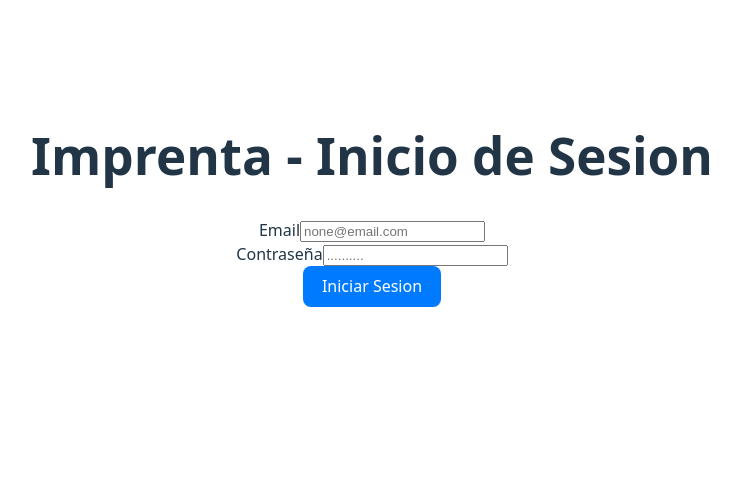
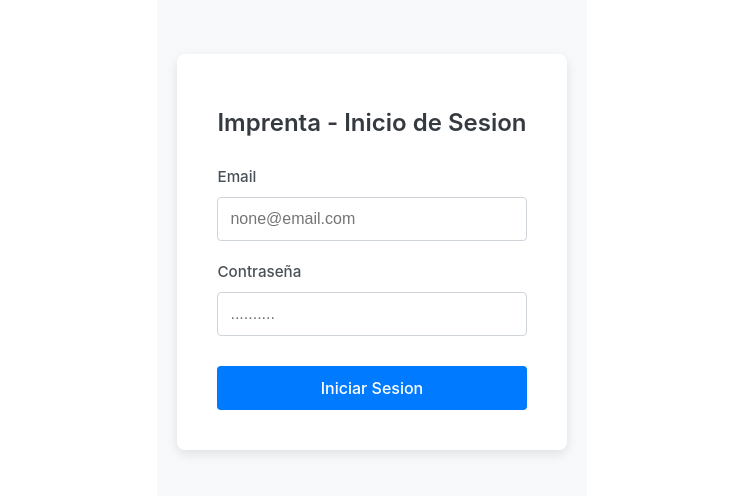
Before and after one commit to MatAviez05/Imprenta-FrontEnd, a React app in the folder frontend/: page /login in a window 1280 px wide. Shown: the part 200-696 px from the top of the page, without its empty margins (268-1008 px from the left). Built offline with nearby package versions, Linux system fonts and the light colour scheme; the HTML template or start-up script is replaced by a standard one.

Commit message:
logica en el app y css para el loginPage

```diff
--- a/frontend/src/App.tsx
+++ b/frontend/src/App.tsx
@@ -24,22 +24,22 @@ function App() {
     <BrowserRouter>
       <Routes>
         <Route
-          path="/"
-          element={<HomePage/>}
+          path="/login"
+          element={user ? <Navigate to='/' replace/> : <LoginPage/>}
         />
         <Route
-          path='/login'
-          element={<LoginPage />}
+          path='/'
+          element={user ? <HomePage /> : <Navigate to="/login" replace />}
         />
 
         <Route
-          path='/all-pedidos'
-          element={<TodosPedidosPage />}
+          path='/pedidos'
+          element={user ? <TodosPedidosPage /> : <Navigate to="/login" replace />}
         />
 
         <Route
           path='/clients'
-          element={<ClientsPage />}
+          element={user ? <ClientsPage /> : <Navigate to="/login" replace />}
         />
       </Routes>
     </BrowserRouter>
--- a/frontend/src/pages/LoginPage.tsx
+++ b/frontend/src/pages/LoginPage.tsx
@@ -1,6 +1,7 @@
 import { useState } from 'react';
 import { useNavigate, Link } from 'react-router-dom';
 import { useAuth } from '../context/AuthContext';
+import './css/LoginPage.css'
 
 function LoginPage(){
 
--- /dev/null
+++ b/frontend/src/pages/css/LoginPage.css
@@ -0,0 +1,102 @@
+/* --- Contenedor Principal (Centrado perfecto) --- */
+.login-conteiner {
+    min-height: 100vh;
+    display: flex;
+    align-items: center; /* Centrado vertical */
+    justify-content: center; /* Centrado horizontal */
+    background-color: #f8f9fa; /* Mismo gris de fondo que la otra página */
+    font-family: -apple-system, BlinkMacSystemFont, "Segoe UI", Roboto, "Helvetica Neue", Arial, sans-serif;
+    padding: 20px; /* Para que no toque los bordes en celulares */
+}
+
+/* --- Tarjeta de Login --- */
+.login-card {
+    background-color: white;
+    padding: 40px;
+    border-radius: 8px;
+    box-shadow: 0 4px 12px rgba(0, 0, 0, 0.1); /* Sombra suave */
+    width: 100%;
+    max-width: 400px; /* Ancho máximo para que no se estire demasiado */
+    text-align: center;
+}
+
+.login-card h1 {
+    font-size: 1.5rem;
+    color: #343a40;
+    margin-bottom: 30px; /* Separación con el formulario */
+    font-weight: 600;
+}
+
+/* --- Grupos del Formulario --- */
+.form-group {
+    margin-bottom: 20px;
+    text-align: left; /* Alineamos etiquetas e inputs a la izquierda */
+}
+
+.form-group label {
+    display: block;
+    margin-bottom: 8px;
+    color: #495057;
+    font-weight: 500;
+    font-size: 0.95rem;
+}
+
+/* --- Inputs --- */
+.form-group input {
+    width: 100%;
+    padding: 12px;
+    border: 1px solid #ced4da;
+    border-radius: 4px;
+    font-size: 1rem;
+    color: #f8f8f8;
+    transition: border-color 0.15s ease-in-out, box-shadow 0.15s ease-in-out;
+    box-sizing: border-box; /* Asegura que el padding no rompa el ancho */
+}
+
+.form-group input:focus {
+    outline: none;
+    border-color: #80bdff;
+    box-shadow: 0 0 0 0.2rem rgba(0, 123, 255, 0.25); /* Efecto glow azul al escribir */
+}
+
+.form-group input:disabled {
+    background-color: #e9ecef;
+    cursor: not-allowed;
+}
+
+/* --- Mensaje de Error (Reutilizado) --- */
+.error-message {
+    background-color: #f8d7da;
+    color: #721c24;
+    padding: 10px;
+    border-radius: 4px;
+    margin-bottom: 20px;
+    font-size: 0.9rem;
+    border: 1px solid #f5c6cb;
+    text-align: left;
+}
+
+/* --- Botón de Acción (Primary) --- */
+.btn-primary {
+    width: 100%; /* Botón ancho completo */
+    padding: 12px;
+    background-color: #007bff; /* Mismo azul que usaste antes */
+    color: white;
+    border: none;
+    border-radius: 4px;
+    font-size: 1rem;
+    font-weight: 500;
+    cursor: pointer;
+    transition: background-color 0.2s;
+    margin-top: 10px;
+}
+
+.btn-primary:hover:not(:disabled) {
+    background-color: #0056b3; /* Azul más oscuro al pasar mouse */
+}
+
+.btn-primary:disabled {
+    background-color: #6c757d; /* Gris cuando está cargando */
+    cursor: wait;
+    opacity: 0.65;
+}
```
